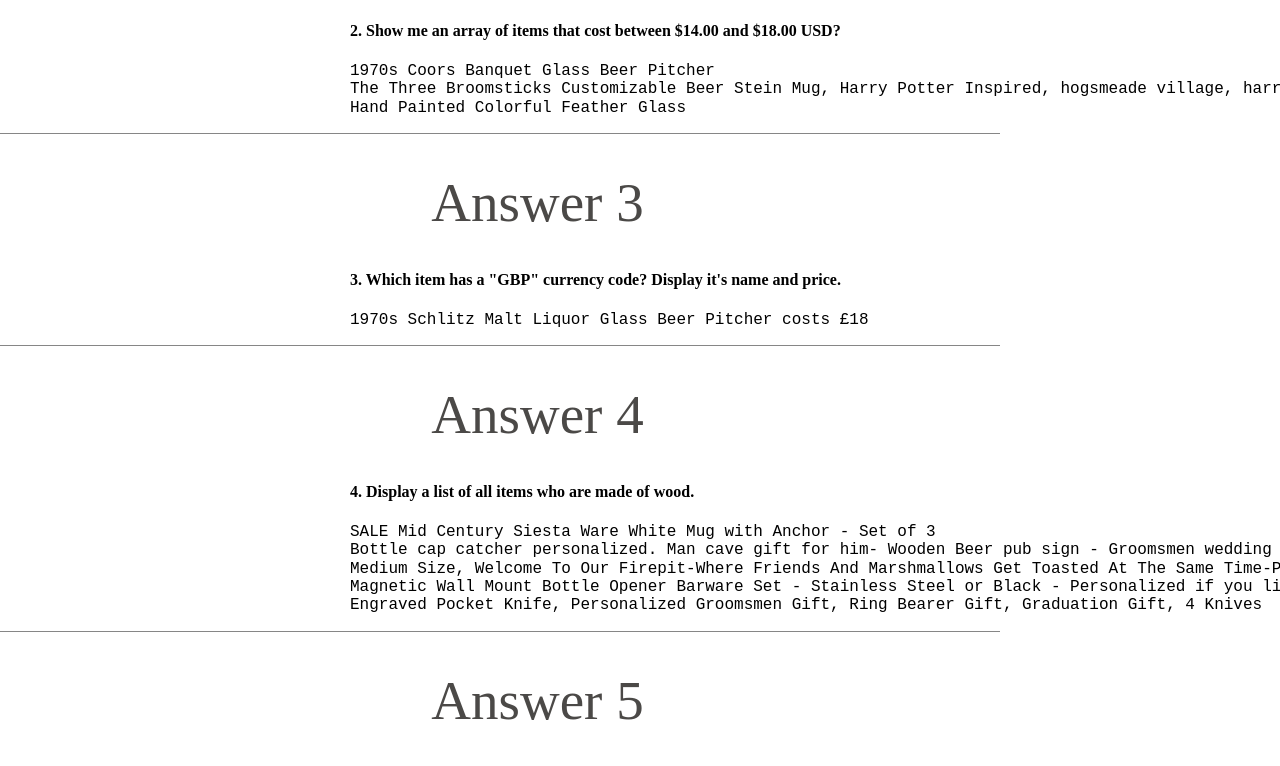
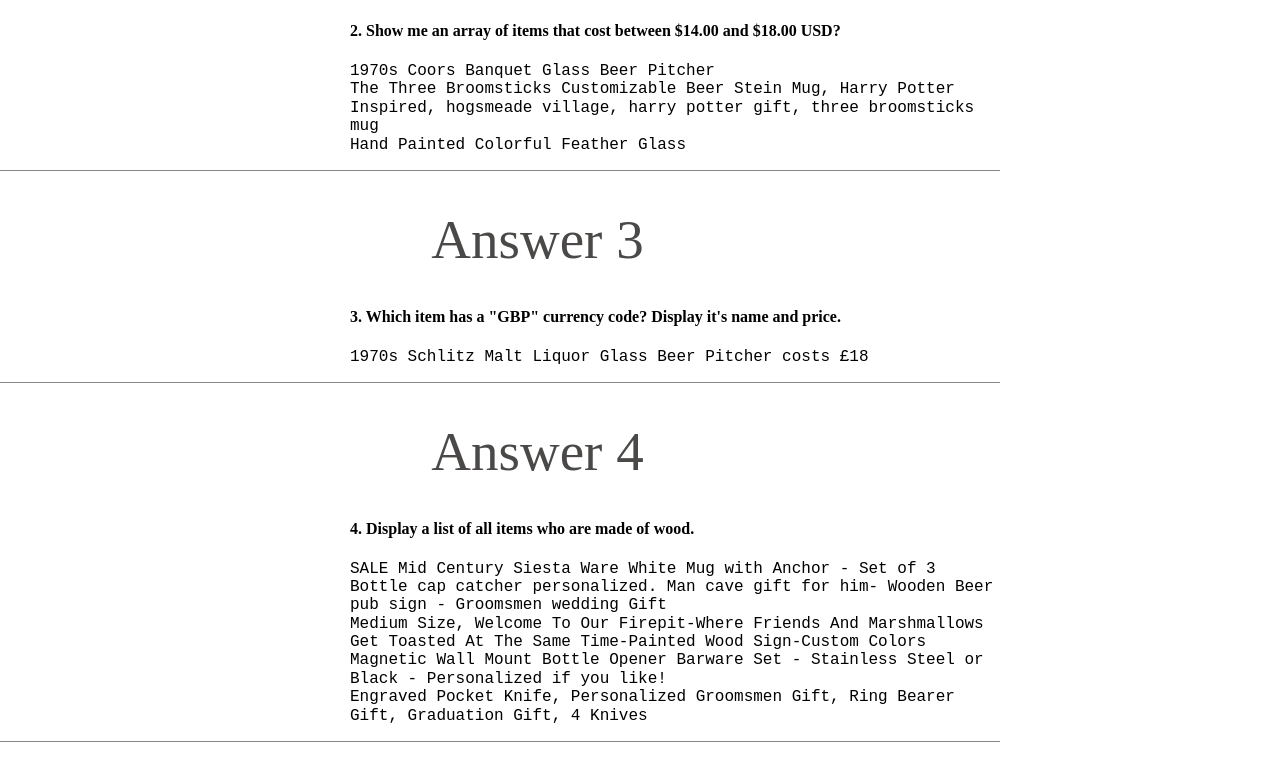
Before and after one commit to brettpoarch/array-methods, a plain HTML site: page index.html in a window 1280 px wide. Shown: the part 683-1449 px from the top of the page. Drawn offline with nearby package versions, Linux system fonts and the light colour scheme.

Commit message:
added line wrap

```diff
--- a/style.css
+++ b/style.css
@@ -26,7 +26,7 @@
 
 .question pre{
 	margin-left: 350px;
-	overflow-wrap: break-word;
+	white-space: pre-wrap;
 }
 
 
```
